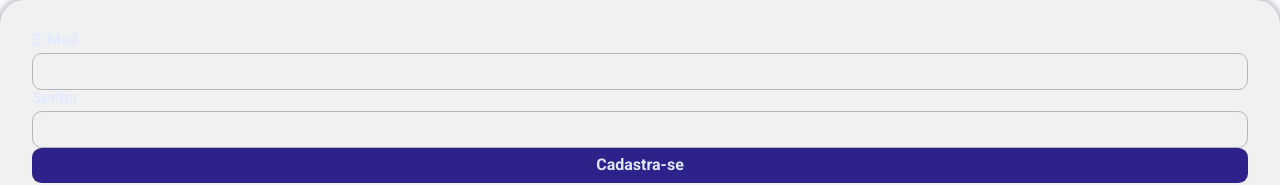
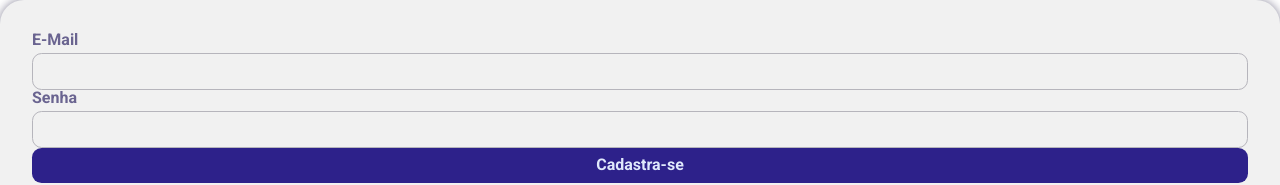
Before and after one commit to DenisLevy76/auth-frontend, a React (Vite) app: page / in a window 1280 px wide. Shown: the top 185 px of the page. Built offline with nearby package versions, Linux system fonts and the light colour scheme.

Commit message:
004 - fix InputLabel color

```diff
--- a/src/components/InputComponent/index.jsx
+++ b/src/components/InputComponent/index.jsx
@@ -1,8 +1,8 @@
 import { InputComponentContainer, InputComponentStyle, InputHelperText, InputLabel } from './styles';
 
-export const InputComponent = ({id,labelText, variant='light', helperText, required, ...others}) => (
+export const InputComponent = ({id,labelText, variant='light',labelColor='#6a6490', helperText, required, ...others}) => (
   <InputComponentContainer>
-    <InputLabel htmlFor={id}>{labelText}{required ? '*' : ''}</InputLabel>
+    <InputLabel htmlFor={id} color={labelColor}>{labelText}{required ? '*' : ''}</InputLabel>
     <InputComponentStyle id={id} name={id} variant={variant} required={required} {...others}/>
     {helperText && <InputHelperText>{helperText}</InputHelperText>}
   </InputComponentContainer>
--- a/src/components/InputComponent/styles.js
+++ b/src/components/InputComponent/styles.js
@@ -27,11 +27,13 @@ export const InputComponentStyle = styled.input`
 `;
 
 export const InputLabel = styled.label`
-  font-weight: 700;
-  margin-bottom: 0.3rem;
+  ${(color) => css`
+    font-weight: 700;
+    margin-bottom: 0.3rem;
 
 
-  color: #e2eaff;
+    color: ${color};
+  `}
 `
 
 export const InputHelperText = styled.p`
--- a/src/components/RegisterFormComponent/index.jsx
+++ b/src/components/RegisterFormComponent/index.jsx
@@ -7,14 +7,14 @@ export const RegisterFormComponent = () => (
   <ContainerComponent bgColor='#3e66ff'>
     <FormRegister action="">
       <H1Component>Registrar</H1Component>
-      <InputComponent id="fullName" labelText="Nome completo" required type="text" variant='dark' placeholder="João da silva"/>
-      <InputComponent id="CPF" labelText="CPF" required type="number" variant='dark'/>
-      <InputComponent id="RG" labelText="RG" required type="number" variant='dark'/>
-      <InputComponent id="cellphone" labelText="Celular" type="number" variant='dark'/>
-      <InputComponent id="email" labelText="Email" type="email" variant='dark'/>
-      <InputComponent id="birthday" labelText="Data de nascimento" required type="date" variant='dark'/>
-      <InputComponent id="password" labelText="Senha" required type="text" variant='dark'/>
-      <ButtonComponent textLabel="Registrar" bgcolor='white' color='#3e66ff' variant='dark'/>
+      <InputComponent id="fullName" labelText="Nome completo" required type="text" variant='dark' placeholder="João da silva" labelColor='#e2eaff'/>
+      <InputComponent id="CPF" labelText="CPF" required type="number" variant='dark' labelColor='#e2eaff'/>
+      <InputComponent id="RG" labelText="RG" required type="number" variant='dark' labelColor='#e2eaff'/>
+      <InputComponent id="cellphone" labelText="Celular" type="number" variant='dark' labelColor='#e2eaff'/>
+      <InputComponent id="email" labelText="Email" type="email" variant='dark' labelColor='#e2eaff'/>
+      <InputComponent id="birthday" labelText="Data de nascimento" required type="date" variant='dark' labelColor='#e2eaff'/>
+      <InputComponent id="password" labelText="Senha" required type="text" variant='dark' labelColor='#e2eaff'/>
+      <ButtonComponent textLabel="Registrar" bgcolor='white' color='#3e66ff' variant='dark' labelColor='#e2eaff'/>
     </FormRegister>
   </ContainerComponent>
 )
```
